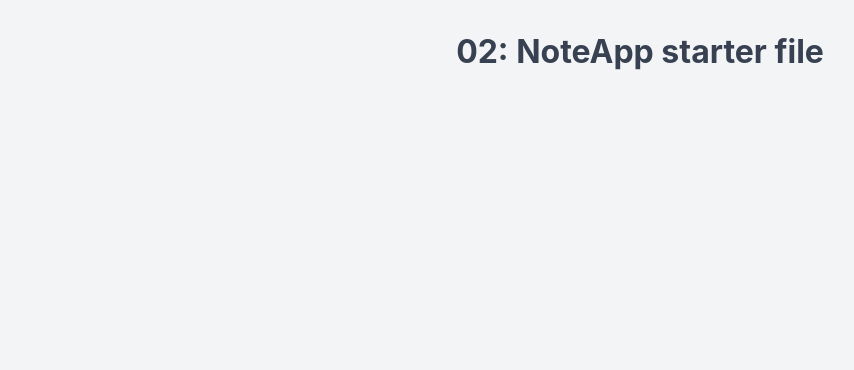
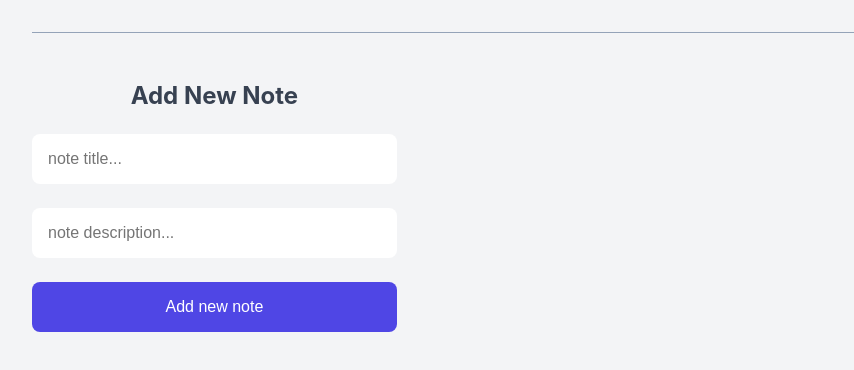
Before and after one commit to DorsaBeigifard/note-app, a React (Vite) app: page / in a window 1280 px wide. Shown: the top 370 px of the page, without its empty margins (0-854 px from the left). Built offline with nearby package versions, Linux system fonts and the light colour scheme.

Commit message:
created form

```diff
--- a/src/App.jsx
+++ b/src/App.jsx
@@ -1,6 +1,17 @@
 import "./App.css";
+import AddNewNote from "./components/AddNewNote";
+
+
 function App() {
-  return <h1>02: NoteApp starter file</h1>;
+  return (
+    <div className="container">
+      <div className="note-header"></div>
+      <div className="note-app">
+        <AddNewNote />
+        <div className="note-container"></div>
+      </div>
+    </div>
+  );
 }
 
 export default App;
--- /dev/null
+++ b/src/components/AddNewNote.jsx
@@ -0,0 +1,43 @@
+import { useState } from "react";
+
+export default function AddNewNote() {
+  const [title, setTitle] = useState("");
+  const [description, setDescription] = useState("");
+  const handleSubmit = (e) => {
+    e.preventDefault();
+    const newNote = {
+      title,
+      description,
+      id: Date.now(),
+      completed: false,
+      createdAt: new Date().toISOString(),
+    };
+    setTitle("");
+    setDescription("");
+  };
+  return (
+    <div className="add-new-note">
+      <h2>Add New Note</h2>
+      <form className="note-form" onSubmit={handleSubmit}>
+        {/* Controlled elements: */}
+        <input
+          value={title}
+          onChange={(e) => setTitle(e.target.value)}
+          type="text"
+          className="text-field"
+          placeholder="note title..."
+        />
+        <input
+          value={description}
+          onChange={(e) => setDescription(e.target.value)}
+          type="text"
+          className="text-field"
+          placeholder="note description..."
+        />
+        <button type="submit" className="btn btn--primary">
+          Add new note
+        </button>
+      </form>
+    </div>
+  );
+}
```
